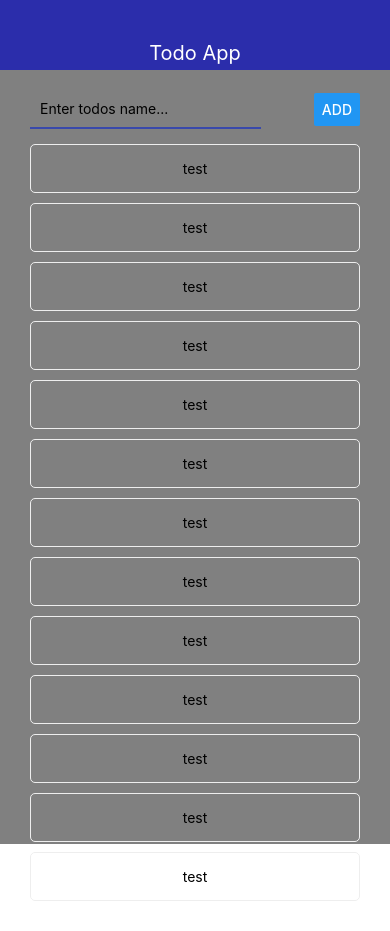
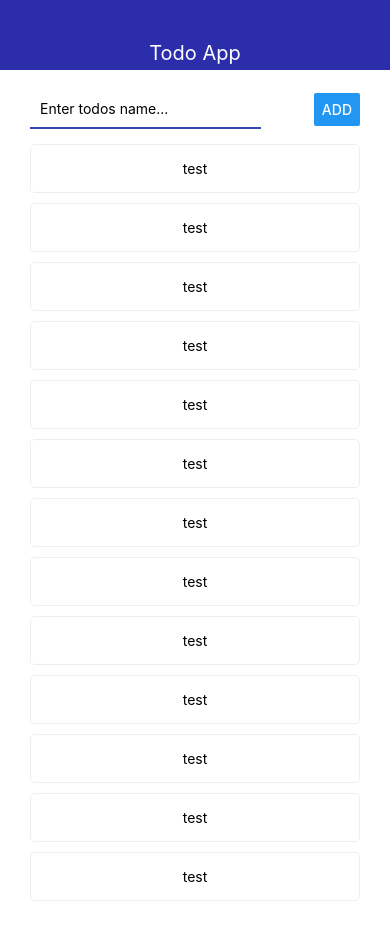
Before and after one commit to AndriiKachkarov/rn-todo-app, a React Native app: screen / in a window 390 px wide. Built offline with nearby package versions, Linux system fonts and the light colour scheme.

Commit message:
fix scroll to the end

```diff
--- a/App.js
+++ b/App.js
@@ -40,7 +40,7 @@ export default function App() {
           keyExtractor={item => item.id}
           data={todos}
           renderItem={({item}) => (<Todo key={item.id} todo={item}/>)}
-
+          style={styles.list}
         />
       </View>
     </View>
@@ -50,10 +50,12 @@ export default function App() {
 const styles = StyleSheet.create({
   background: {
     flex: 1,
-    backgroundColor: 'grey'
   },
   container: {
+    flax: 1,
     paddingHorizontal: 30,
     paddingVertical: 20
   },
+  list: {
+  }
 });
```
